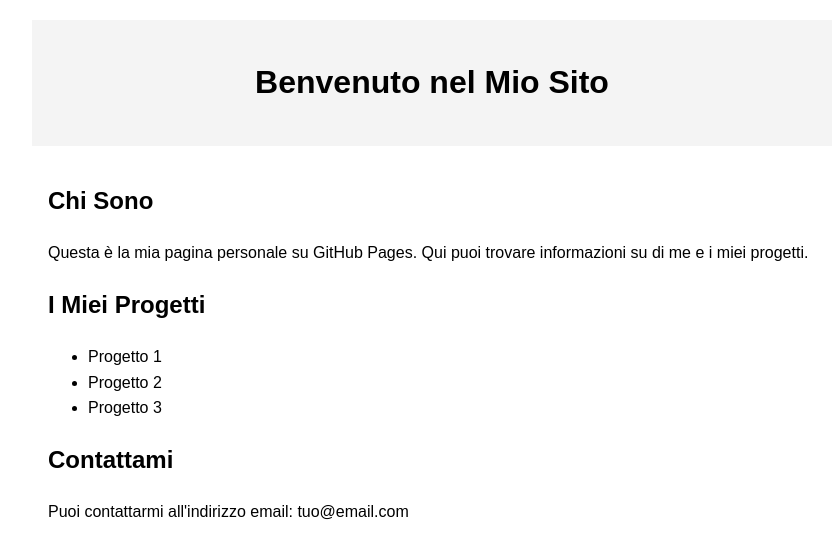
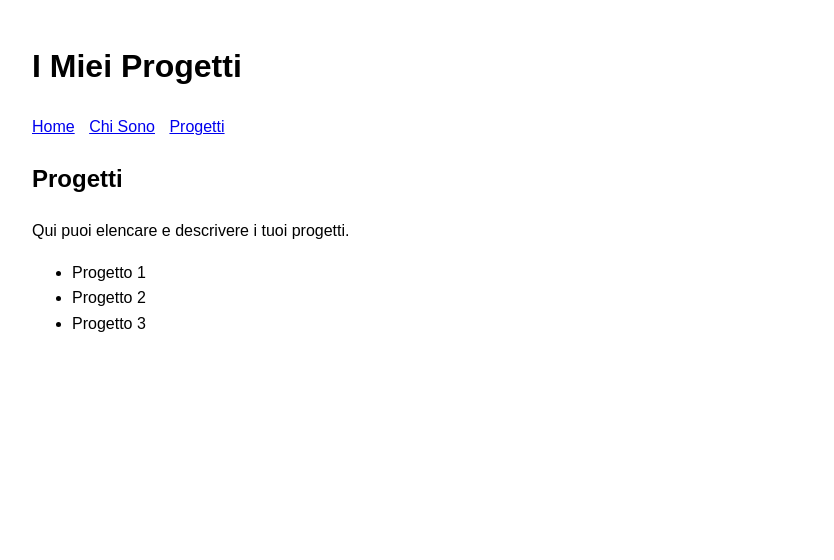
Before and after one commit to Filippo2003f/Filippo2003f.github.io, a plain HTML site: page pagina2.html in a window 1280 px wide. Shown: the whole page, without its empty margins (208-1042 px from the left). Drawn offline with Linux system fonts and the light colour scheme.

Commit message:
Update pagina2.html

```diff
--- a/pagina2.html
+++ b/pagina2.html
@@ -3,7 +3,7 @@
 <head>
     <meta charset="UTF-8">
     <meta name="viewport" content="width=device-width, initial-scale=1.0">
-    <title>Il Mio Sito GitHub Pages</title>
+    <title>Il Mio Sito - Progetti</title>
     <style>
         body {
             font-family: Arial, sans-serif;
@@ -13,33 +13,38 @@
             max-width: 800px;
             margin: 0 auto;
         }
-        header {
-            background-color: #f4f4f4;
-            padding: 1rem;
-            text-align: center;
+        header, nav, main {
+            margin-bottom: 20px;
         }
-        main {
-            padding: 1rem;
+        nav ul {
+            list-style-type: none;
+            padding: 0;
+        }
+        nav ul li {
+            display: inline;
+            margin-right: 10px;
         }
     </style>
 </head>
 <body>
     <header>
-        <h1>Benvenuto nel Mio Sito</h1>
+        <h1>I Miei Progetti</h1>
     </header>
+    <nav>
+        <ul>
+            <li><a href="index.html">Home</a></li>
+            <li><a href="about.html">Chi Sono</a></li>
+            <li><a href="projects.html">Progetti</a></li>
+        </ul>
+    </nav>
     <main>
-        <h2>Chi Sono</h2>
-        <p>Questa è la mia pagina personale su GitHub Pages. Qui puoi trovare informazioni su di me e i miei progetti.</p>
-
-        <h2>I Miei Progetti</h2>
+        <h2>Progetti</h2>
+        <p>Qui puoi elencare e descrivere i tuoi progetti.</p>
         <ul>
             <li>Progetto 1</li>
             <li>Progetto 2</li>
             <li>Progetto 3</li>
         </ul>
-
-        <h2>Contattami</h2>
-        <p>Puoi contattarmi all'indirizzo email: tuo@email.com</p>
     </main>
 </body>
 </html>
```
